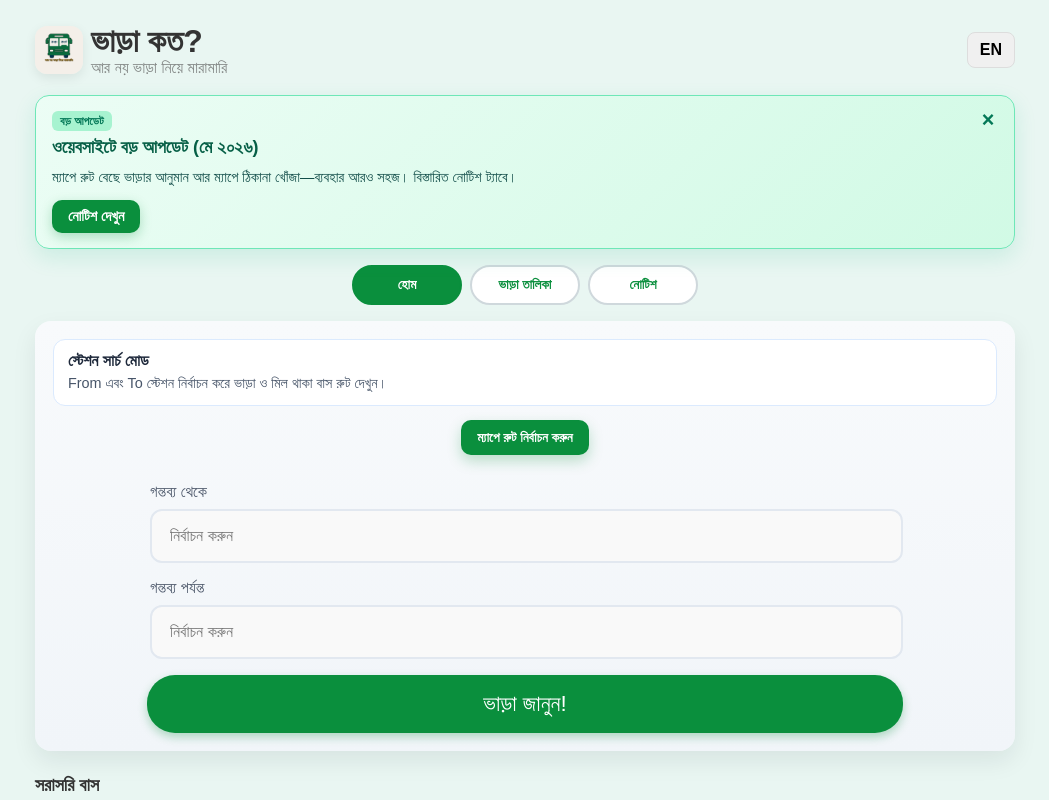
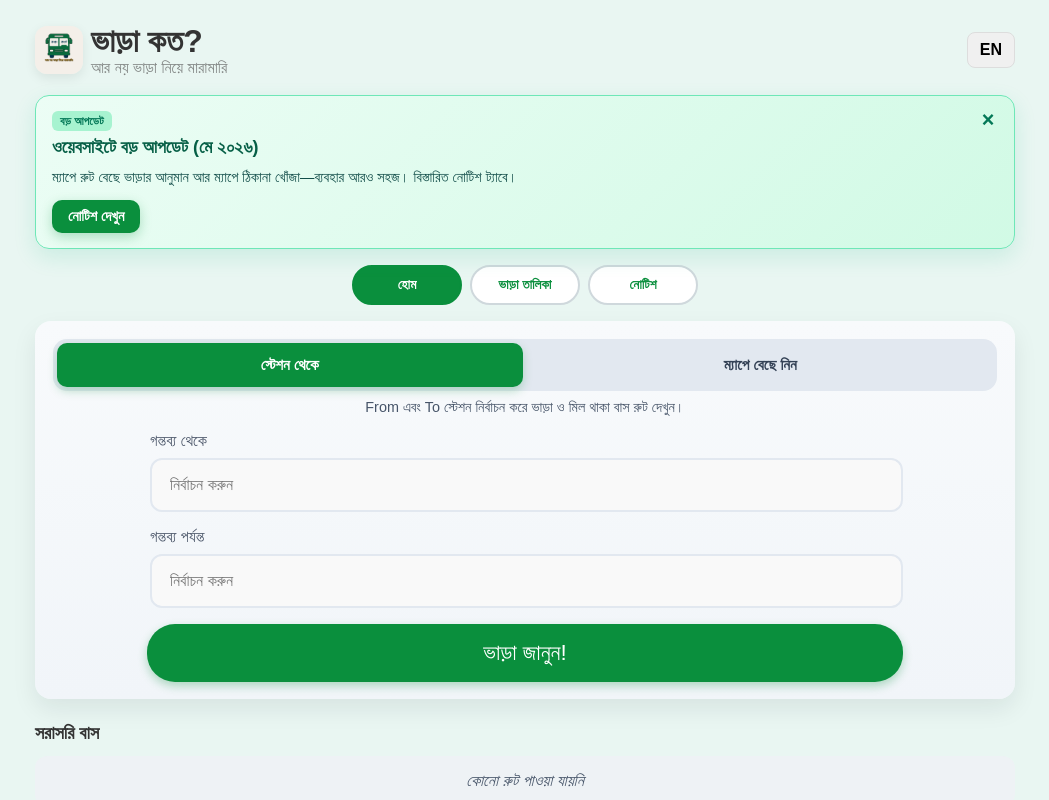
Before and after one commit to mhbappi05/Bhara_Koto, a React (Vite) app in the folder bhara-koto/: page / in a window 1280 px wide. Shown: the top 800 px of the page, without its empty margins (115-1164 px from the left). Built offline with nearby package versions, Linux system fonts and the light colour scheme; some icons are missing.

Commit message:
Home: station/map mode switch, form first

```diff
--- a/bhara-koto/src/App.jsx
+++ b/bhara-koto/src/App.jsx
@@ -144,6 +144,14 @@ export default function App() {
     setIsMenuOpen(false); // Close menu when a tab is selected
   };
 
+  const switchMode = (toMap) => {
+    if (toMap === mapMode) return;
+    setMapMode(toMap);
+    setFare(null);
+    setDirect([]);
+    setTransfers([]);
+  };
+
   // --- Reusable Styles (Updated for Responsiveness) ---
   const containerStyle = {
     maxWidth: 980,
@@ -230,25 +238,28 @@ export default function App() {
     transition: "background 0.2s, transform 0.2s",
   };
 
-  const modeToggleStyle = {
-    border: "none",
-    background: mapMode ? "#0f766e" : "#0a8f3d",
-    color: "#ffffff",
-    padding: "0.62rem 1rem",
-    borderRadius: 10,
-    cursor: "pointer",
-    marginBottom: "0.75rem",
-    fontWeight: 700,
-    boxShadow: "0 6px 14px rgba(10, 143, 61, 0.25)",
+  const segmentWrapStyle = {
+    display: "flex",
+    gap: 4,
+    padding: 4,
+    background: "#e2e8f0",
+    borderRadius: 14,
+    marginBottom: "0.5rem",
   };
 
-  const formIntroCardStyle = {
-    background: "#ffffff",
-    border: "1px solid #dbeafe",
-    borderRadius: 12,
-    padding: "0.8rem 0.9rem",
-    marginBottom: "0.85rem",
-  };
+  const segmentStyle = (active) => ({
+    flex: 1,
+    minHeight: 44,
+    border: "none",
+    borderRadius: 10,
+    padding: "0.7rem 0.5rem",
+    fontWeight: 700,
+    fontSize: "0.95rem",
+    cursor: "pointer",
+    background: active ? "#0a8f3d" : "transparent",
+    color: active ? "#ffffff" : "#334155",
+    boxShadow: active ? "0 4px 10px rgba(10, 143, 61, 0.25)" : "none",
+  });
 
   const whatsappButtonStyle = {
     display: "inline-block",
@@ -532,32 +543,33 @@ export default function App() {
         <>
           {/* Form */}
           <div style={formSectionStyle}>
-            <div style={formIntroCardStyle}>
-              <p style={{ margin: 0, color: "#1e293b", fontWeight: 700 }}>
-                {mapMode ? (tr.mapModeCardTitle || "Map Route Mode") : (tr.searchModeCardTitle || "Station Search Mode")}
-              </p>
-              <p style={{ margin: "0.3rem 0 0", color: "#475569", fontSize: "0.9rem" }}>
-                {mapMode
-                  ? (tr.mapModeCardHint || "Click two points on the map to calculate route distance and fare.")
-                  : (tr.searchModeCardHint || "Select from and to stations to get fare and matching bus routes.")}
-              </p>
-            </div>
-            <div style={{ display: "flex", justifyContent: "center" }}>
+          <div style={segmentWrapStyle} role="group" aria-label={tr.title}>
               <button
                 type="button"
-                style={modeToggleStyle}
-                onClick={() => {
-                  setMapMode((prev) => !prev);
-                  setFare(null);
-                  setDirect([]);
-                  setTransfers([]);
-                }}
+                style={segmentStyle(!mapMode)}
+                aria-pressed={!mapMode}
+                onClick={() => switchMode(false)}
               >
-                {mapMode ? (tr.mapModeOff || "Use station search") : (tr.mapModeOn || "Pick route on map")}
+                {tr.modeStation}
+              </button>
+              <button
+                type="button"
+                style={segmentStyle(mapMode)}
+                aria-pressed={mapMode}
+                onClick={() => switchMode(true)}
+              >
+                {tr.modeMap}
               </button>
             </div>
+            <p style={{ margin: "0 0 0.9rem", color: "#475569", fontSize: "0.9rem", textAlign: "center" }}>
+              {mapMode
+                ? (tr.mapModeCardHint || "Click two points on the map to calculate route distance and fare.")
+                : (tr.searchModeCardHint || "Select from and to stations to get fare and matching bus routes.")}
+            </p>
 
-            <>
+
+            {!mapMode && (
+              <>
             <LocationSelect
               id="from"
               label={tr.from}
@@ -580,6 +592,8 @@ export default function App() {
               </button>
             </div>
             </>
+            )}
+
             {mapMode && (
               <div style={{ marginTop: "0.9rem" }}>
                 <RouteMapPicker tr={tr} onRouteReady={onMapRouteReady} />
@@ -631,6 +645,8 @@ export default function App() {
               )}
             </div>
           )}
+          {!mapMode && (
+            <>
           <Section title={tr.directRoutes}>
             {direct.length === 0 ? (
               <Empty text={tr.noRoutes} />
@@ -660,6 +676,8 @@ export default function App() {
               </ul>
             )}
           </Section>
+          </>
+          )}
         </>
       )}
       {tab === "fare" && <FareTable chart={chart} tr={tr} />}
--- a/bhara-koto/src/i18n.js
+++ b/bhara-koto/src/i18n.js
@@ -20,6 +20,8 @@ export const t = (lang) => ({
   englishBus: lang === LANGS.BN ? "Bus (English)" : "Bus (English)",
   transferAt: lang === LANGS.BN ? "ট্রান্সফার পয়েন্ট" : "Transfer at",
   noRoutes: lang === LANGS.BN ? "কোনো রুট পাওয়া যায়নি" : "No routes found",
+  modeStation: lang === LANGS.BN ? "স্টেশন থেকে" : "By station",
+  modeMap: lang === LANGS.BN ? "ম্যাপে বেছে নিন" : "Pick on map",
   footerAbout: lang === LANGS.BN ? "প্রকল্প সম্পর্কে" : "About Project",
   footerDisclaimer: lang === LANGS.BN ? "ডিসক্লেইমার" : "Disclaimer",
   footerData: lang === LANGS.BN ? "ডেটা সোর্স" : "Data Sources",
```
